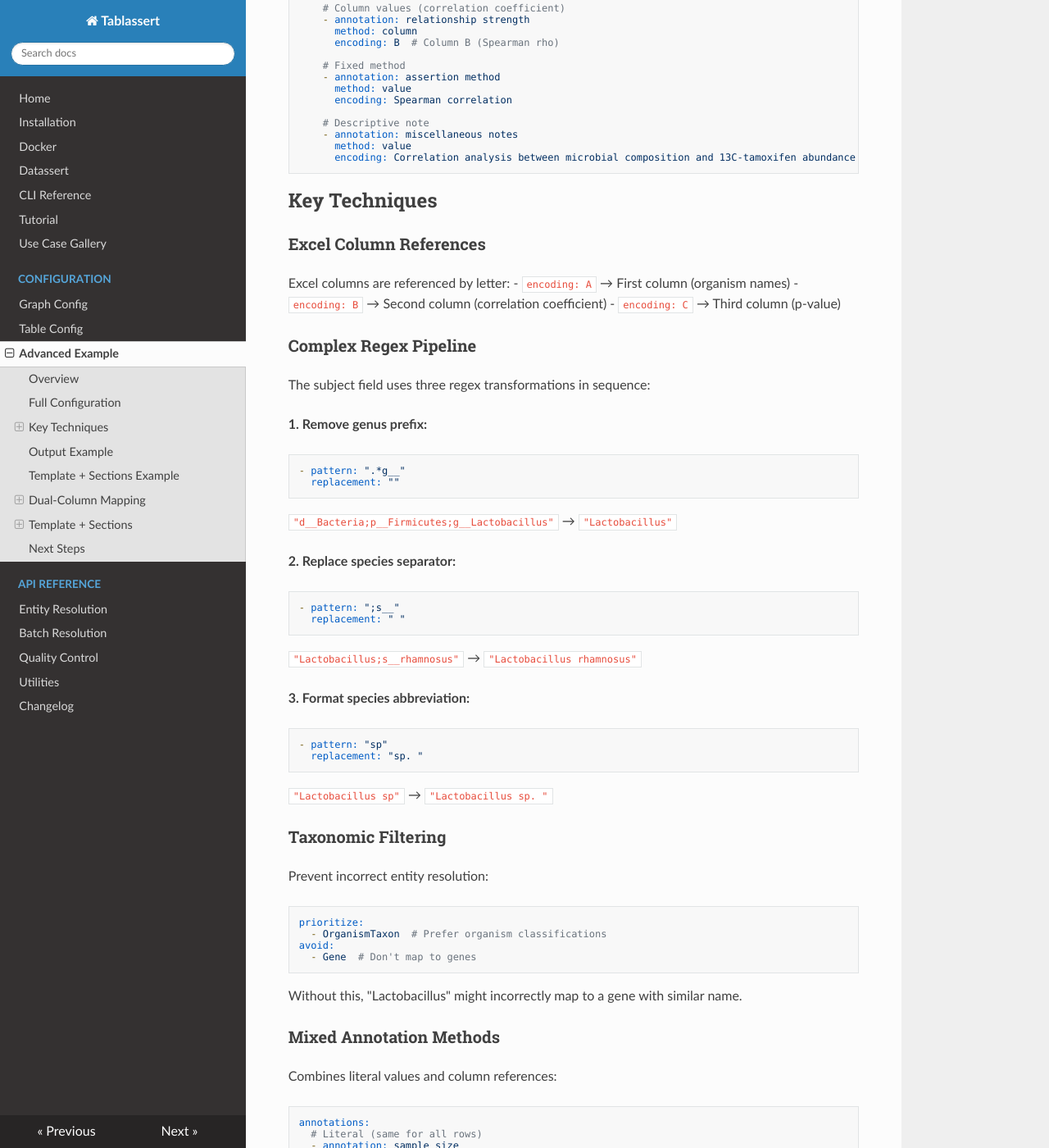
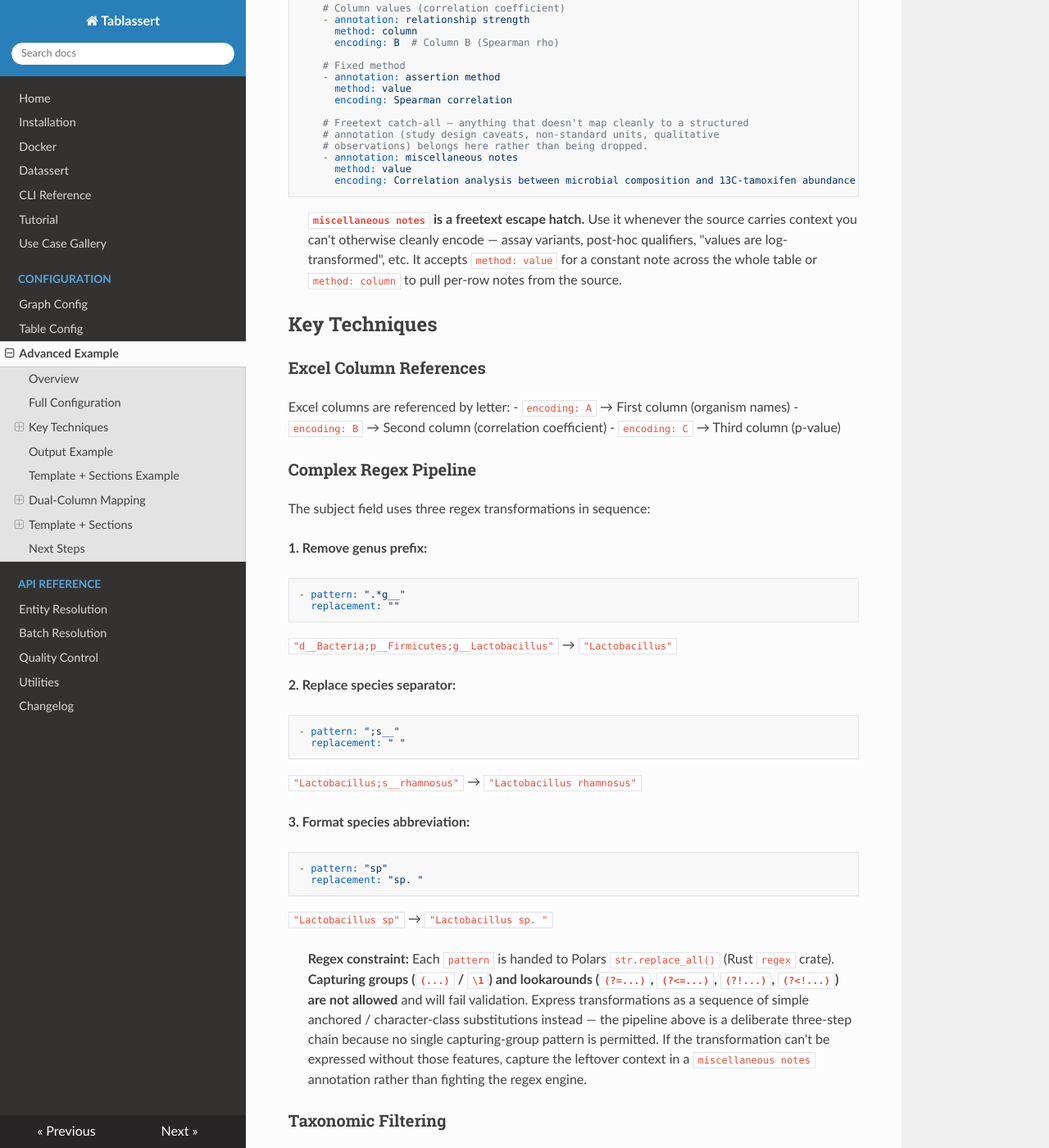
Before and after one commit to SkyeAv/Tablassert3.0.0, an MkDocs documentation site: the page built from docs/configuration/advanced-example.md, in a window 1280 px wide and 1400 px high, scrolled down 1618 px. Shown: the whole window at 82% size. Built offline with MkDocs 1.6.1, drawn with Linux system fonts in a browser that asks for light colours; nearby versions of some CDN libraries.

Commit message:
Updated docs

````diff
--- a/docs/configuration/advanced-example.md
+++ b/docs/configuration/advanced-example.md
@@ -103,11 +103,15 @@ template:
       method: value
       encoding: Spearman correlation
 
-    # Descriptive note
+    # Freetext catch-all — anything that doesn't map cleanly to a structured
+    # annotation (study design caveats, non-standard units, qualitative
+    # observations) belongs here rather than being dropped.
     - annotation: miscellaneous notes
       method: value
       encoding: Correlation analysis between microbial composition and 13C-tamoxifen abundance after FDR correction
 ```
+
+> **`miscellaneous notes` is a freetext escape hatch.** Use it whenever the source carries context you can't otherwise cleanly encode — assay variants, post-hoc qualifiers, "values are log-transformed", etc. It accepts `method: value` for a constant note across the whole table or `method: column` to pull per-row notes from the source.
 
 ## Key Techniques
 
@@ -142,6 +146,8 @@ The subject field uses three regex transformations in sequence:
   replacement: "sp. "
 ```
 `"Lactobacillus sp"` → `"Lactobacillus sp. "`
+
+> **Regex constraint:** Each `pattern` is handed to Polars `str.replace_all()` (Rust `regex` crate). **Capturing groups (`(...)` / `\1`) and lookarounds (`(?=...)`, `(?<=...)`, `(?!...)`, `(?<!...)`) are not allowed** and will fail validation. Express transformations as a sequence of simple anchored / character-class substitutions instead — the pipeline above is a deliberate three-step chain because no single capturing-group pattern is permitted. If the transformation can't be expressed without those features, capture the leftover context in a `miscellaneous notes` annotation rather than fighting the regex engine.
 
 ### Taxonomic Filtering
 
````
Also changed, not shown: docs/configuration/table.md (+12 -0 lines), docs/examples.md (+5 -1 lines).
